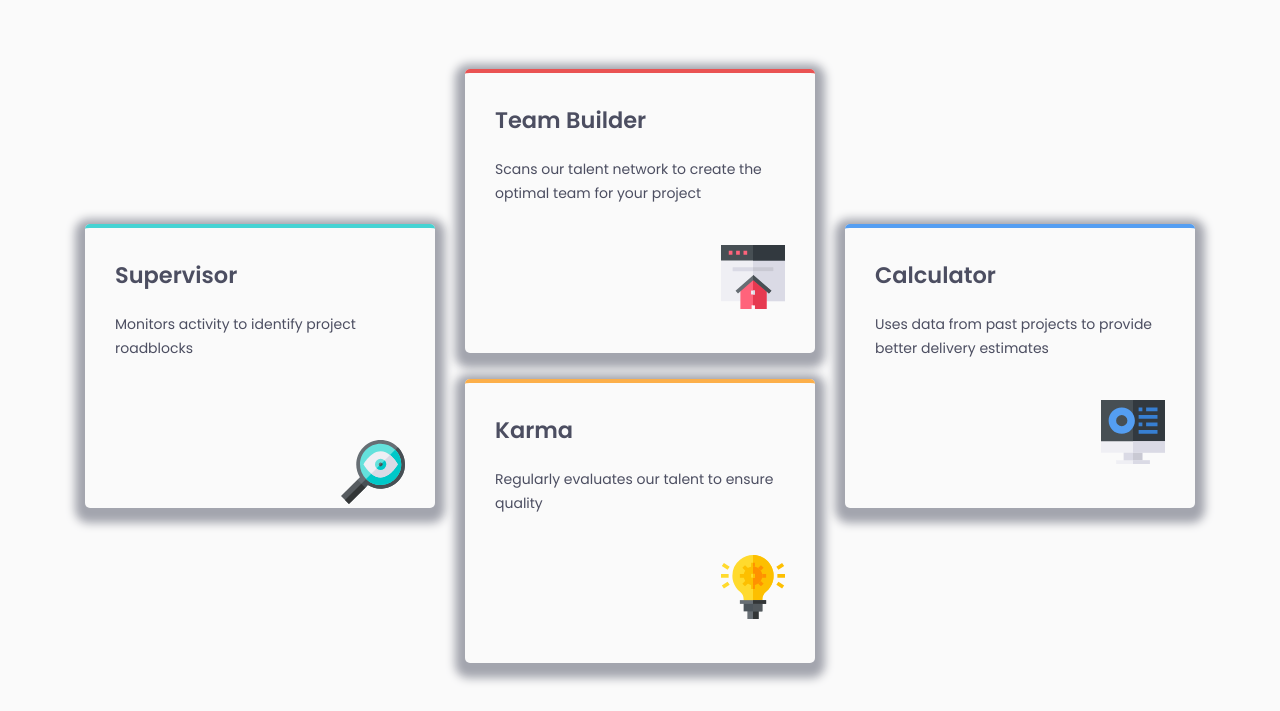
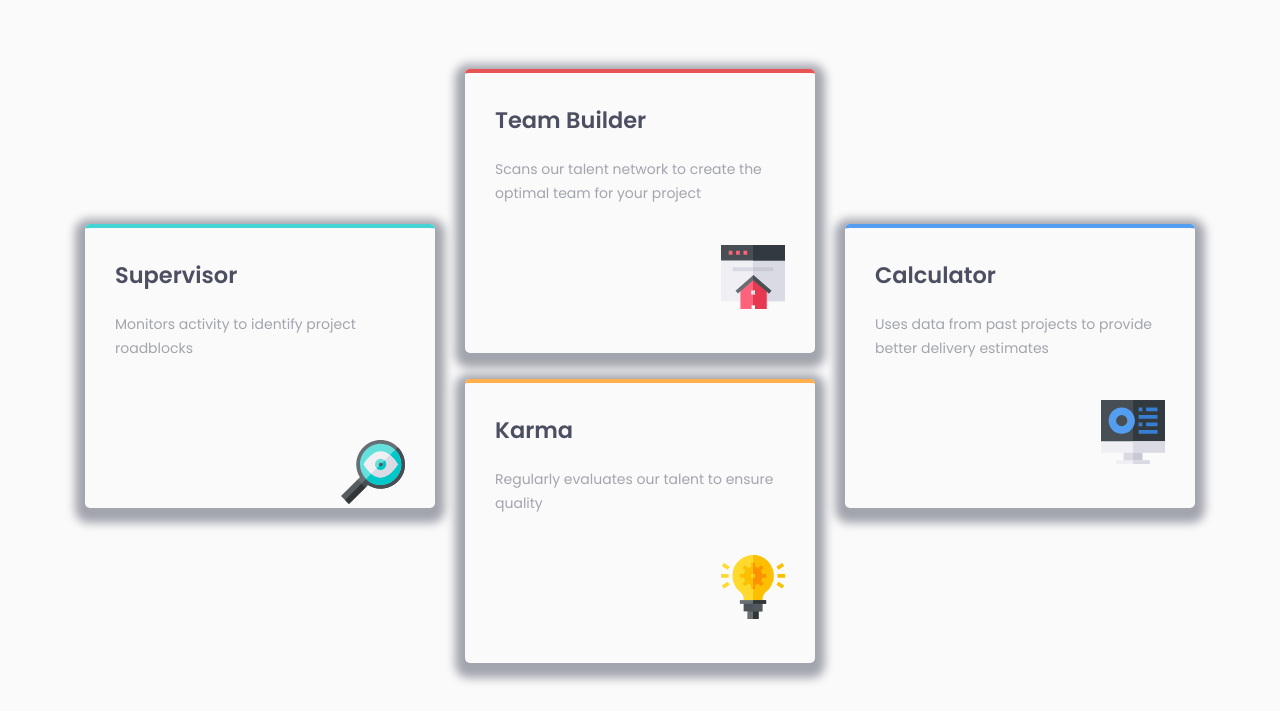
Before and after one commit to michelgx21/four-card-feature-section-master, a plain HTML site: page index.html in a window 1280 px wide. Shown: the part 180-891 px from the top of the page. Drawn offline with Linux system fonts and the light colour scheme.

Commit message:
Update style.css
Update style.css

```diff
--- a/style.css
+++ b/style.css
@@ -16,7 +16,7 @@ body{
     background-color: var(--VeryLightGray);
     font-family: 'Poppins',sans-serif;
     font-size: 15px;
-    color: var(--VeryDarkBlue);
+    color: var(--GrayishBlue);
     padding: 20px 0;
 }
 h1,h2{
```
